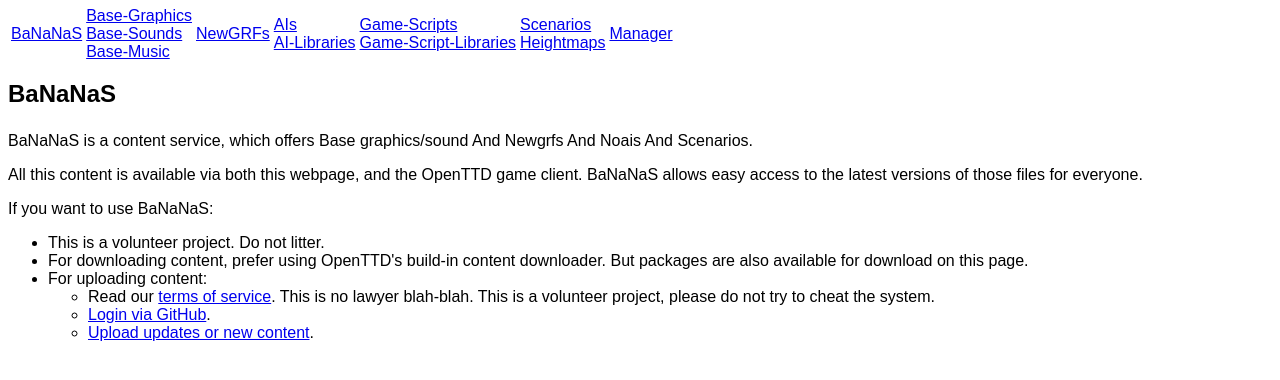
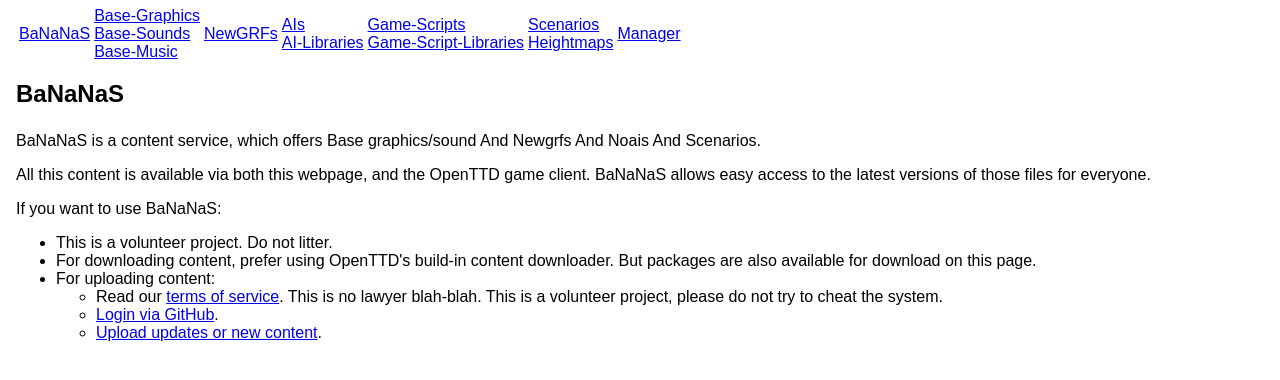
Before and after one commit to OpenTTD/bananas-frontend-web, a Python web app: template webclient/templates/main.html in a window 1280 px wide. Shown: the top 380 px of the page. Run offline with Jinja, Linux system fonts and the light colour scheme; the template is opened without the code that fills it, so the values that code supplies are empty.

Commit message:
Change: give the child elements of <body> a bit more space on wider viewports

```diff
--- a/webclient/static/css/page.css
+++ b/webclient/static/css/page.css
@@ -32,3 +32,11 @@ body > header h1 {
 body > header p {
 	font-weight: bold;
 }
+
+@media screen and (min-width: 40em) {
+	/* set common rules for the first level elements inside body (nav, header, main, footer) */
+	body > * {
+		padding: 0.25em 1em;
+		padding: 0.25rem 1rem;
+	}
+}
```
